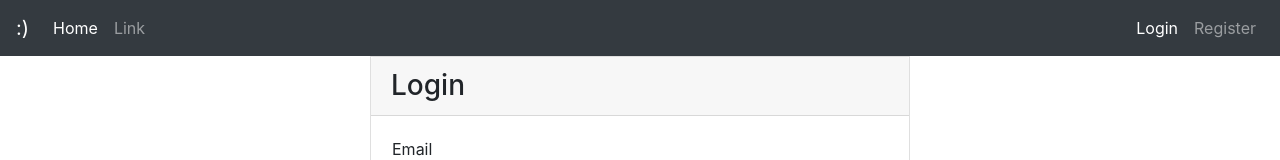
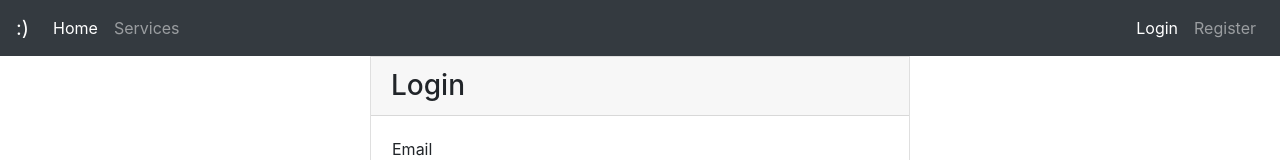
Before and after one commit to manishranjanthakur123/june21, an Angular app: page /login in a window 1280 px wide. Shown: the top 160 px of the page. Built offline with nearby package versions, Linux system fonts and the light colour scheme.

Commit message:
Small Changes

```diff
--- a/src/app/app.component.html
+++ b/src/app/app.component.html
@@ -10,7 +10,7 @@
         <a class="nav-link" routerLink="#">Home <span class="sr-only">(current)</span></a>
       </li>
       <li class="nav-item">
-        <a class="nav-link" href="#">Link</a>
+        <a class="nav-link" href="#">Services</a>
       </li>
     </ul>
 
--- a/src/app/app_auth/login/login.component.html
+++ b/src/app/app_auth/login/login.component.html
@@ -62,7 +62,7 @@
                             </td>
                             <td>
                                 <div>
-                                    <a href="http://manishranjan.pythonanywhere.com/api/account/password_reset/">Forgot Password ?</a>
+                                    <a href="https://manishranjan.pythonanywhere.com/api/account/password_reset/">Forgot Password ?</a>
                                 </div>
                             </td>
                         </tr>
```
